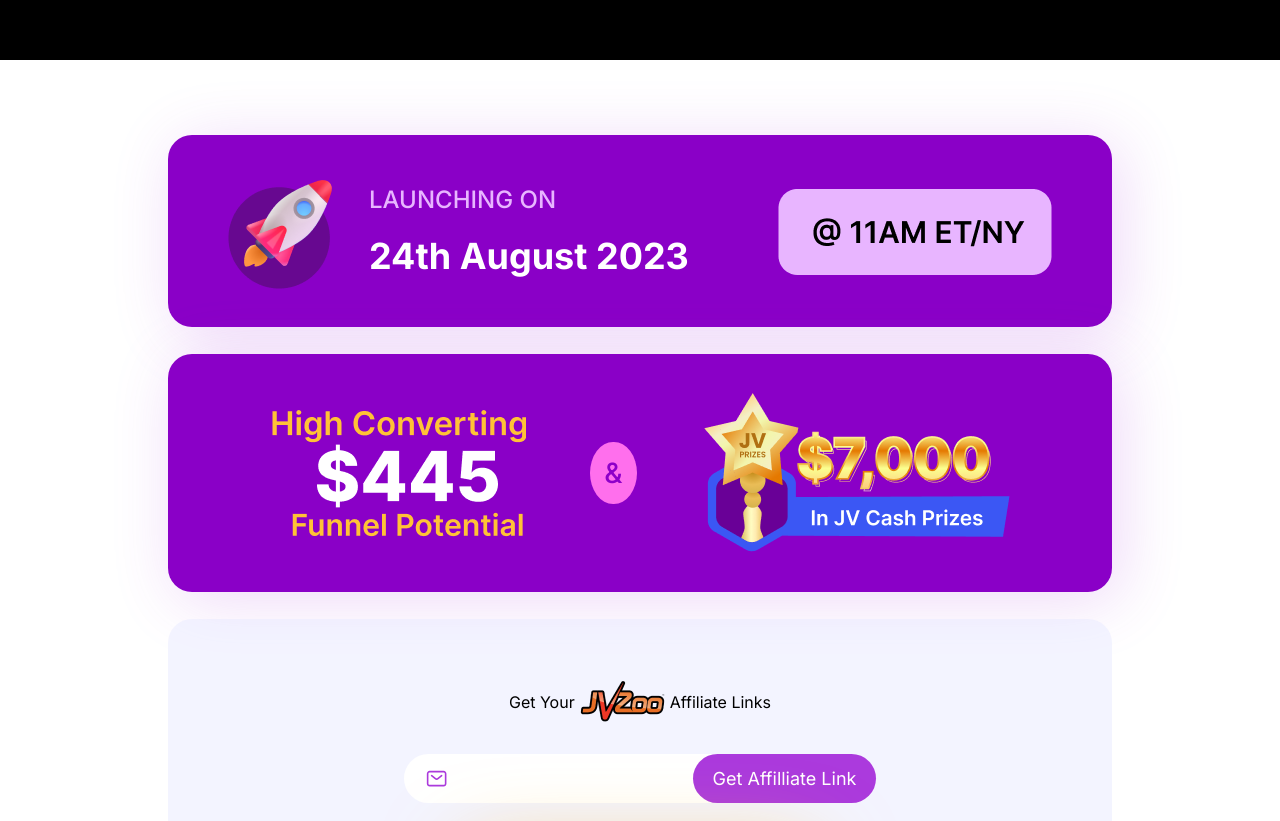
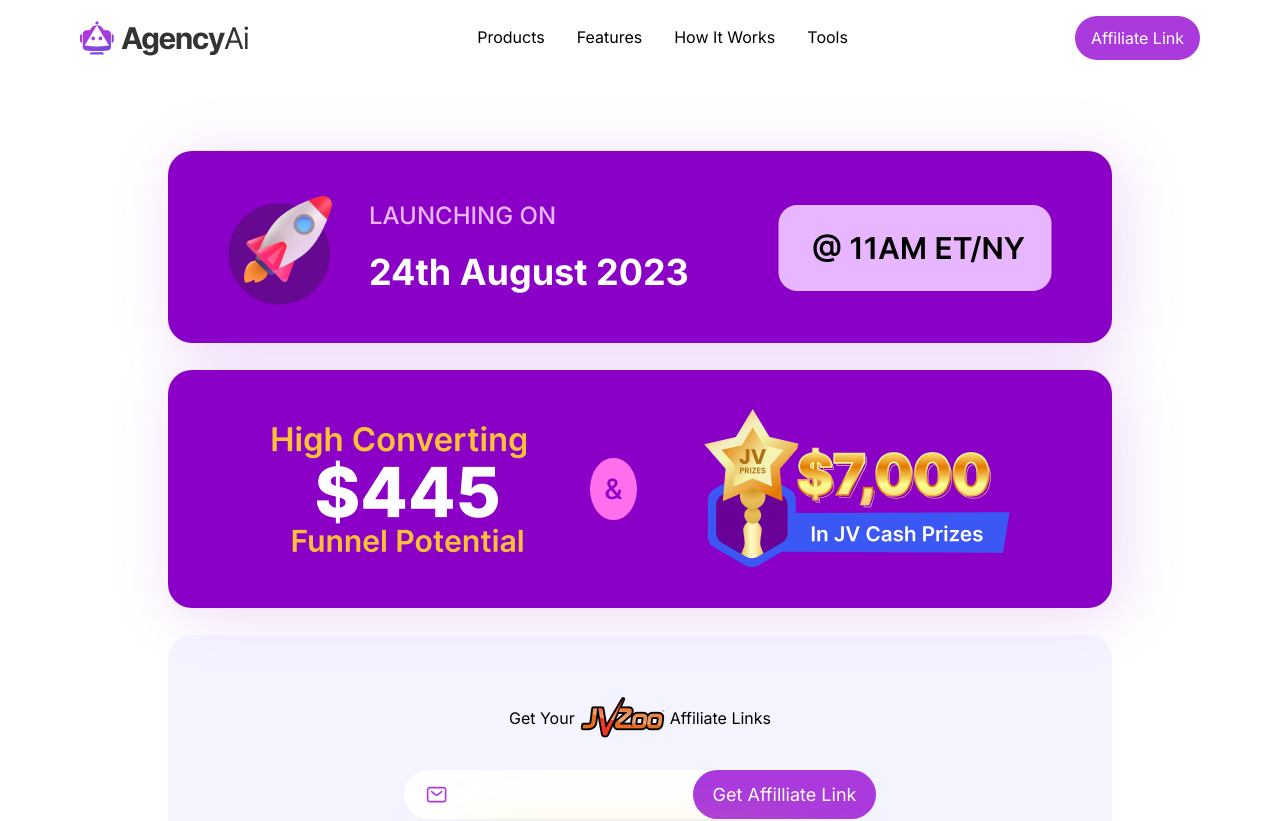
Before and after one commit to tronwebdev/tronweb-agencyai, a Nuxt app: page / in a window 1280 px wide. Shown: the top 821 px of the page. Built offline with nearby package versions, Linux system fonts and the light colour scheme.

Commit message:
feat: UI pages build

```diff
--- a/components/base/MainHeader.vue
+++ b/components/base/MainHeader.vue
@@ -1,13 +1,43 @@
 <template>
-  <div class="bg-[#000] w-full h-[60px]">
-    Header
-  </div>
+   <header
+    :class="{ 'shadow-md': isScrolled }"
+    class="sticky top-0 w-full py-4 bg-white z-10 lg:px-[80px] px-[16px]"
+  >
+    <div class="max-w-[1200px] mx-auto w-full flex items-center justify-between">
+      <div>
+        <img src="/icons/logo.svg" alt="agency_ai_logo">
+      </div>
+      <nav>
+        <ul class="flex items-center lg:space-x-8 space-x-4">
+          <a href="#"><li class="border-b-2 border-transparent hover:border-b-2 hover:border-[#AB3ADD] hover:text-[#AB3ADD] transition duration-300">Products</li></a>
+          <a href="#"><li class="border-b-2 border-transparent hover:border-b-2 hover:border-[#AB3ADD] hover:text-[#AB3ADD] transition duration-300">Features</li></a>
+          <a href="#"><li class="border-b-2 border-transparent hover:border-b-2 hover:border-[#AB3ADD] hover:text-[#AB3ADD] transition duration-300">How It Works</li></a>
+          <a href="#"><li class="border-b-2 border-transparent hover:border-b-2 hover:border-[#AB3ADD] hover:text-[#AB3ADD] transition duration-300">Tools</li></a>
+        </ul>
+      </nav>
+      <a href="#">
+        <button class="bg-[#AB3ADD] rounded-full text-white px-4 py-3">Affiliate Link</button>
+      </a>
+    </div>
+  </header>
 </template>
 
-<script setup lang="ts">
 
+
+<script setup>
+import { ref, onMounted } from 'vue';
+
+const isScrolled = ref(false);
+
+onMounted(() => {
+  window.addEventListener('scroll', handleScroll);
+});
+
+const handleScroll = () => {
+  isScrolled.value = window.scrollY > 50;
+};
 </script>
 
 <style>
-
+/* Add other styles as needed */
 </style>
```
Also changed, not shown: public/icons/logo.svg (added).
